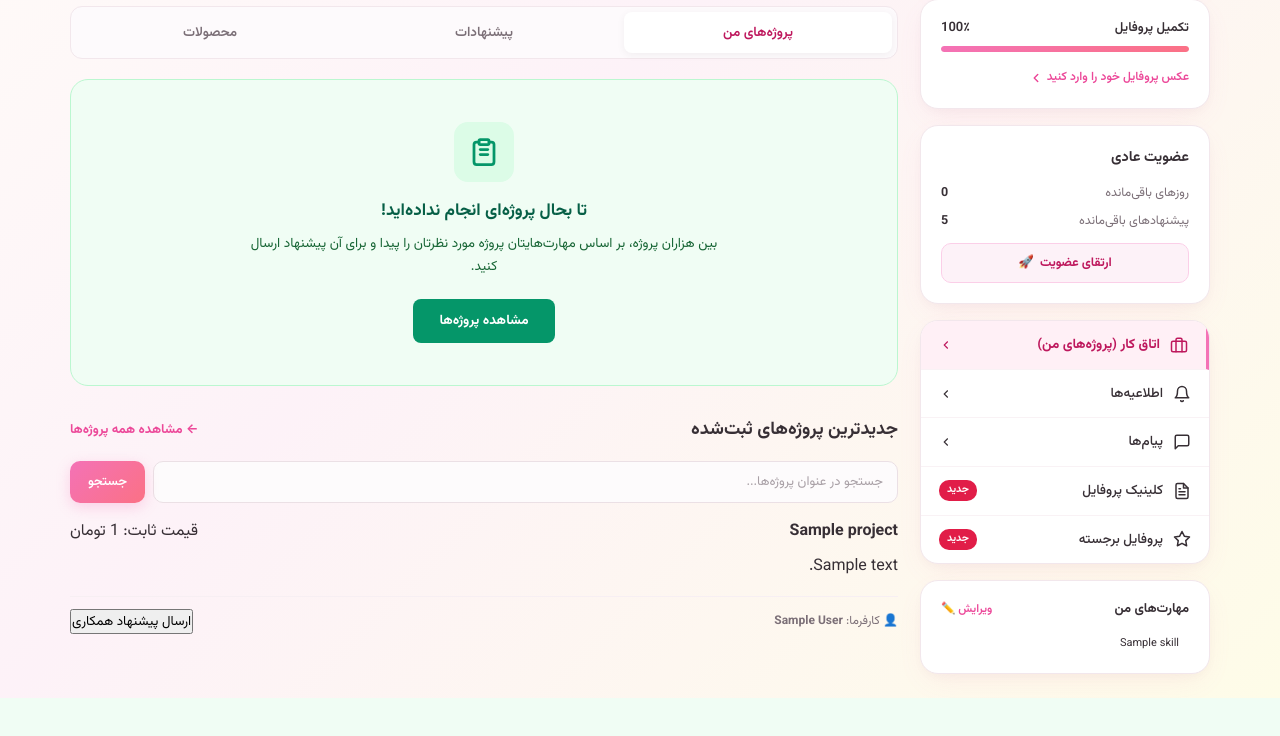
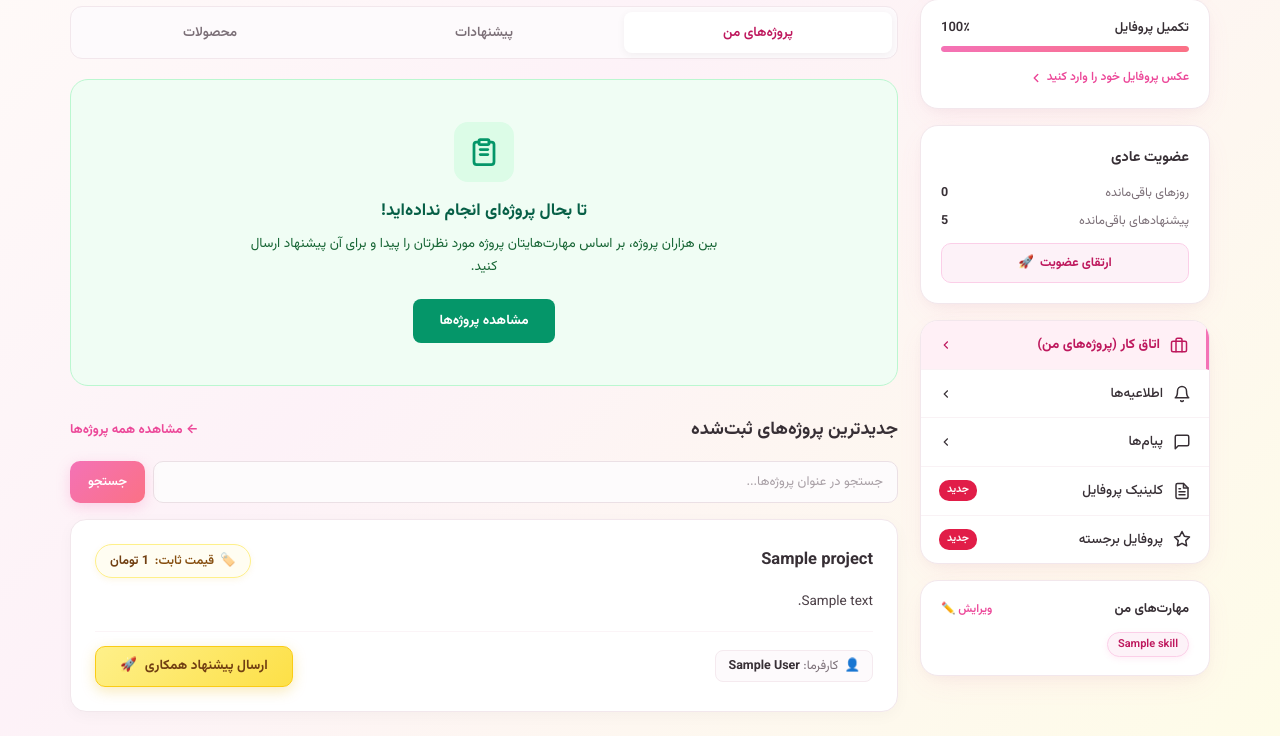
Before and after one commit to mhbmj/Freelance-Marketspace, a Django app: page /dashboard/ in a window 1280 px wide. Shown: the part 345-1081 px from the top of the page. Before the commit the page ends 1043 px from the top, so only its background shows below. Run offline with Django 5.2, Linux system fonts and the light colour scheme; a user stored in the database is signed in; tables that the repository leaves empty hold one stand-in row (values such as "Sample post").

Commit message:
style(dashboard): refine skills pills with pastel pink border, add yellow bid button and enhance project cards

```diff
--- a/static/css/style.css
+++ b/static/css/style.css
@@ -799,3 +799,156 @@ body {
     background: #047857;
     transform: translateY(-1px);
 }
+
+/* ==========================================================================
+   Skills Pills Widget in Sidebar (کادر قشنگ صورتی کمرنگ برای مهارت‌ها)
+   ========================================================================== */
+.user-skill-pill {
+    display: inline-flex;
+    align-items: center;
+    gap: 6px;
+    padding: 6px 14px;
+    border-radius: 20px;
+    background: #fdf2f8;           /* صورتی بسیار ملایم پاستلی */
+    border: 1.5px solid #fbcfe8;   /* کادر صورتی کمرنگ */
+    color: #be185d;               /* رنگ نوشته زرشکی صورتی شکیل */
+    font-size: 12px;
+    font-weight: 600;
+    box-shadow: 0 2px 6px rgba(244, 114, 182, 0.12);
+    transition: all 0.2s ease;
+    user-select: none;
+}
+
+.user-skill-pill:hover {
+    background: #fce7f3;
+    border-color: #f472b6;
+    transform: translateY(-1.5px);
+    box-shadow: 0 4px 10px rgba(244, 114, 182, 0.2);
+}
+
+/* ==========================================================================
+   Project Cards & Yellow Bid Button (کارت پروژه، قیمت زیبا و دکمه زرد)
+   ========================================================================== */
+.projects-grid {
+    display: flex;
+    flex-direction: column;
+    gap: 16px;
+}
+
+.project-card {
+    background: #ffffff;
+    border-radius: 16px;
+    padding: 24px;
+    border: 1.5px solid var(--border-card);
+    box-shadow: 0 4px 16px rgba(0, 0, 0, 0.03);
+    transition: all 0.25s ease;
+}
+
+.project-card:hover {
+    border-color: #fbcfe8;
+    box-shadow: 0 8px 24px rgba(244, 114, 182, 0.14);
+    transform: translateY(-2px);
+}
+
+.project-card-header {
+    display: flex;
+    justify-content: space-between;
+    align-items: center;
+    margin-bottom: 12px;
+    gap: 14px;
+    flex-wrap: wrap;
+}
+
+.project-title {
+    font-size: 16.5px;
+    font-weight: 800;
+    color: var(--text-main);
+    line-height: 1.5;
+}
+
+/* Price Badge - قشنگ‌تر و هماهنگ با تم پاستلی */
+.badge-pricing {
+    display: inline-flex;
+    align-items: center;
+    gap: 6px;
+    padding: 6px 14px;
+    background: #fffdf2;
+    border: 1px solid var(--pastel-yellow-border);
+    color: #854d0e;
+    font-size: 12.5px;
+    font-weight: 600;
+    border-radius: 20px;
+    white-space: nowrap;
+    box-shadow: 0 2px 6px rgba(234, 179, 8, 0.1);
+}
+
+.badge-pricing .pricing-amount {
+    font-weight: 800;
+    color: #713f12;
+}
+
+.project-desc {
+    font-size: 13.5px;
+    color: #4b3f46;
+    line-height: 1.85;
+    margin-bottom: 16px;
+}
+
+/* Card Footer */
+.project-card-footer {
+    display: flex;
+    justify-content: space-between;
+    align-items: center;
+    padding-top: 14px;
+    border-top: 1px solid #fbf4f7;
+    flex-wrap: wrap;
+    gap: 12px;
+}
+
+.employer-badge {
+    display: inline-flex;
+    align-items: center;
+    gap: 6px;
+    font-size: 12.5px;
+    color: var(--text-muted);
+    background: #fdfafc;
+    border: 1px solid #f5eaef;
+    padding: 5px 12px;
+    border-radius: 8px;
+}
+
+.employer-badge strong {
+    color: var(--text-main);
+}
+
+/* Button: دکمه زرد پاستلی ارسال پیشنهاد همکاری (بزرگ‌تر و جذاب‌تر) */
+.btn-bid {
+    display: inline-flex;
+    align-items: center;
+    justify-content: center;
+    gap: 8px;
+    padding: 10px 24px;
+    background: linear-gradient(135deg, #fef08a 0%, #fde047 100%);
+    border: 1.5px solid #facc15;
+    color: #713f12;
+    border-radius: 10px;
+    font-size: 13.5px;
+    font-weight: 700;
+    cursor: pointer;
+    box-shadow: 0 4px 14px rgba(234, 179, 8, 0.28);
+    transition: all 0.2s ease;
+    text-decoration: none;
+    line-height: 1.4;
+}
+
+.btn-bid:hover {
+    background: linear-gradient(135deg, #fef9c3 0%, #fde047 100%);
+    box-shadow: 0 6px 20px rgba(234, 179, 8, 0.38);
+    transform: translateY(-2px);
+    color: #552f0a;
+}
+
+.btn-bid:active {
+    transform: translateY(1px);
+    box-shadow: 0 2px 6px rgba(234, 179, 8, 0.2);
+}
--- a/templates/accounts/dashboard.html
+++ b/templates/accounts/dashboard.html
@@ -256,25 +256,33 @@
                     {% if projects %}
                         {% for proj in projects %}
                             <div class="project-card">
-                                <div style="display: flex; justify-content: space-between; align-items: flex-start; margin-bottom: 10px; gap: 10px;">
+                                <div class="project-card-header">
                                     <h4 class="project-title">{{ proj.title }}</h4>
-                                    <span class="badge-pricing">
-                                        {% if proj.pricing_type == 'FIXED_PRICE' %}
-                                            قیمت ثابت: {{ proj.budget|floatformat:0 }} تومان
-                                        {% else %}
-                                            ساعتی: {{ proj.budget|floatformat:0 }} ت/ساعت
-                                        {% endif %}
-                                    </span>
+                                    <div class="badge-pricing">
+                                        <span>🏷️</span>
+                                        <span>
+                                            {% if proj.pricing_type == 'FIXED_PRICE' %}
+                                                قیمت ثابت:
+                                            {% else %}
+                                                نرخ ساعتی:
+                                            {% endif %}
+                                        </span>
+                                        <span class="pricing-amount">{{ proj.budget|floatformat:0 }} تومان</span>
+                                    </div>
                                 </div>
 
                                 <p class="project-desc">
                                     {{ proj.description }}
                                 </p>
 
-                                <div style="display: flex; justify-content: space-between; align-items: center; margin-top: 16px; padding-top: 12px; border-top: 1px solid #f7eff3; font-size: 12px; color: var(--text-muted); flex-wrap: wrap; gap: 10px;">
-                                    <span>👤 کارفرما: <strong>{{ proj.employer.full_name }}</strong></span>
+                                <div class="project-card-footer">
+                                    <div class="employer-badge">
+                                        <span>👤</span>
+                                        <span>کارفرما: <strong>{{ proj.employer.full_name }}</strong></span>
+                                    </div>
                                     <button class="btn-bid" onclick="alert('قابلیت ارسال پیشنهاد در فاز بعدی فعال خواهد شد!')">
-                                        ارسال پیشنهاد همکاری
+                                        <span>ارسال پیشنهاد همکاری</span>
+                                        <span>🚀</span>
                                     </button>
                                 </div>
                             </div>
```
